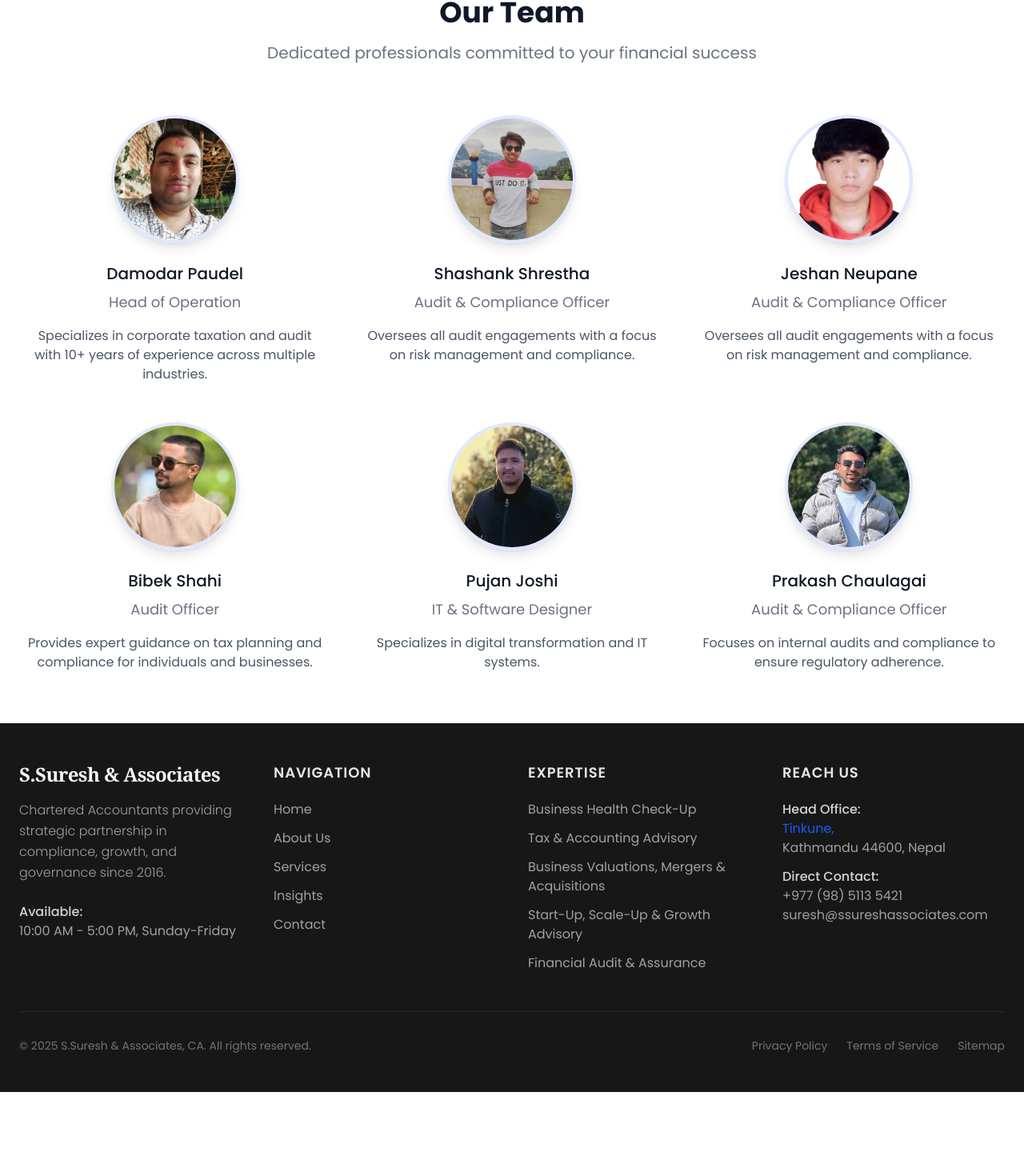
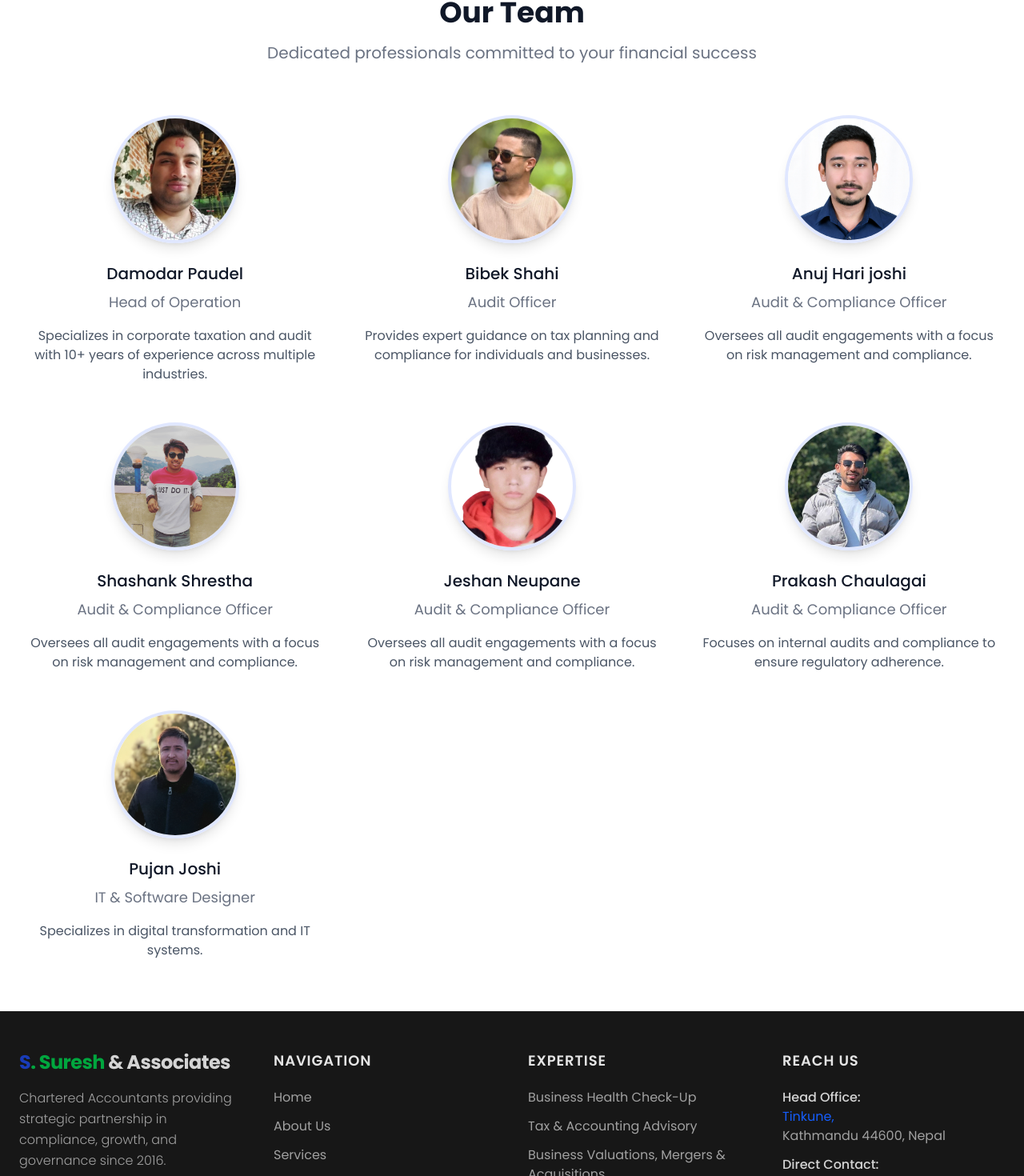
Before and after one commit to Designer-PEG/ssureshandassociates, a React (Vite) app: page /about in a window 1280 px wide. Shown: the part 3507-4977 px from the top of the page at 80% size. Before the commit the page ends 4872 px from the top, so only its background shows below. Built offline with nearby package versions, Linux system fonts and the light colour scheme.

Commit message:
added new member

```diff
--- a/src/components/Footer.jsx
+++ b/src/components/Footer.jsx
@@ -11,12 +11,17 @@ const Footer = () => {
         <div className="grid grid-cols-1 md:grid-cols-4 gap-10">
           {/* Brand Column */}
           <div className="space-y-4">
-            <h3 className="text-2xl font-serif font-bold tracking-tight">S.Suresh & Associates</h3>
+              <h3 className="text-2xl md:text-2xl lg:text-2xl font-bold tracking-tight"><Link to="/">
+                <span className='text-blue-800'>S</span>
+                <span className='text-green-600'>. Suresh </span>
+                <span className='text-neutral-300'>& Associates</span>
+                </Link>
+              </h3>
             <p className="text-neutral-400 font-light leading-relaxed">
               Chartered Accountants providing strategic partnership in compliance, growth, and governance since 2016.
             </p>
             <div className="pt-2">
-              <p className="text-neutral-300 font-medium">Available:</p>
+              <p className="text-green-500 font-medium">Available:</p>
               <p className="text-neutral-400">10:00 AM - 5:00 PM, Sunday-Friday</p>
             </div>
           </div>
--- a/src/data/teamData.json
+++ b/src/data/teamData.json
@@ -13,6 +13,18 @@
     "description": "Specializes in corporate taxation and audit with 10+ years of experience across multiple industries."
   },
   {
+    "name": "Bibek Shahi",
+    "position": "Audit Officer",
+    "image": "Bibek.jpg",
+    "description": "Provides expert guidance on tax planning and compliance for individuals and businesses."
+  },
+  {
+    "name": "Anuj Hari joshi",
+    "position": "Audit & Compliance Officer",
+    "image": "Anuj.png",
+    "description": "Oversees all audit engagements with a focus on risk management and compliance."
+  },
+  {
     "name": "Shashank Shrestha",
     "position": "Audit & Compliance Officer",
     "image": "Shashank.jpg",
@@ -25,21 +37,15 @@
     "description": "Oversees all audit engagements with a focus on risk management and compliance."
   },
   {
-    "name": "Bibek Shahi",
-    "position": "Audit Officer",
-    "image": "Bibek.jpg",
-    "description": "Provides expert guidance on tax planning and compliance for individuals and businesses."
+    "name": "Prakash Chaulagai",
+    "position": "Audit & Compliance Officer",
+    "image": "Prakash.jpg",
+    "description": "Focuses on internal audits and compliance to ensure regulatory adherence."
   },
   {
     "name": "Pujan Joshi",
     "position": "IT & Software Designer",
     "image": "Pujan.png",
     "description": "Specializes in digital transformation and IT systems."
-  },
-  {
-    "name": "Prakash Chaulagai",
-    "position": "Audit & Compliance Officer",
-    "image": "Prakash.jpg",
-    "description": "Focuses on internal audits and compliance to ensure regulatory adherence."
   }
 ]
--- a/src/pages/About.jsx
+++ b/src/pages/About.jsx
@@ -20,6 +20,7 @@ import PrakashImg from '../assets/Prakash.jpg';
 import JeshanImg from '../assets/Jeshan.png';
 import ShashankImg from '../assets/Shashank.jpg';
 import DamodarImg from '../assets/Damodar.png';
+import AnujImg from '../assets/Anuj.png';
 
 // Image mapping
 const imageMap = {
@@ -29,6 +30,7 @@ const imageMap = {
   'Prakash.jpg': PrakashImg,
   'Jeshan.png': JeshanImg,
   'Shashank.jpg': ShashankImg,
+  'Anuj.png': AnujImg,
   'Damodar.png': DamodarImg
 };
 
```
Also changed, not shown: src/assets/Anuj.png (added).
